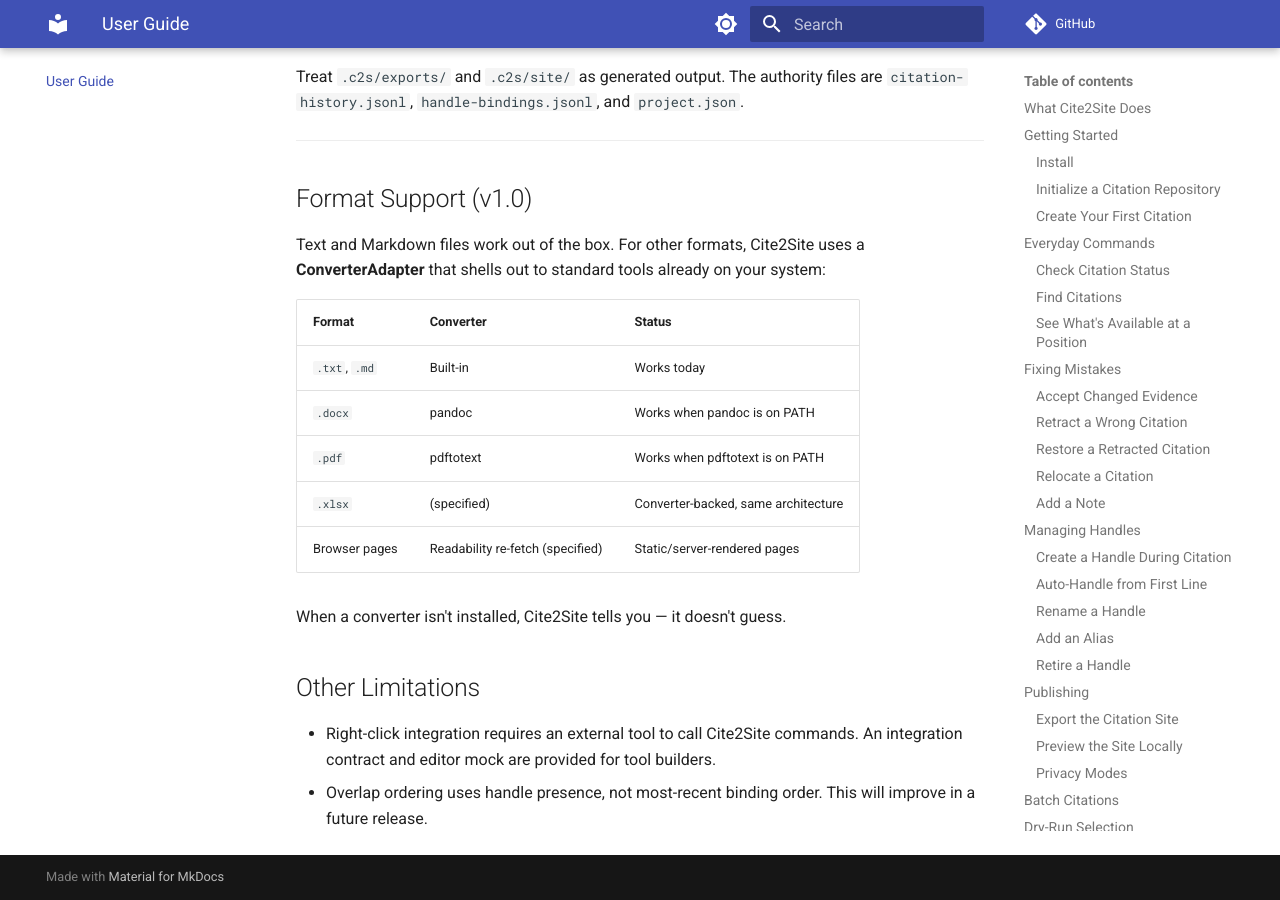
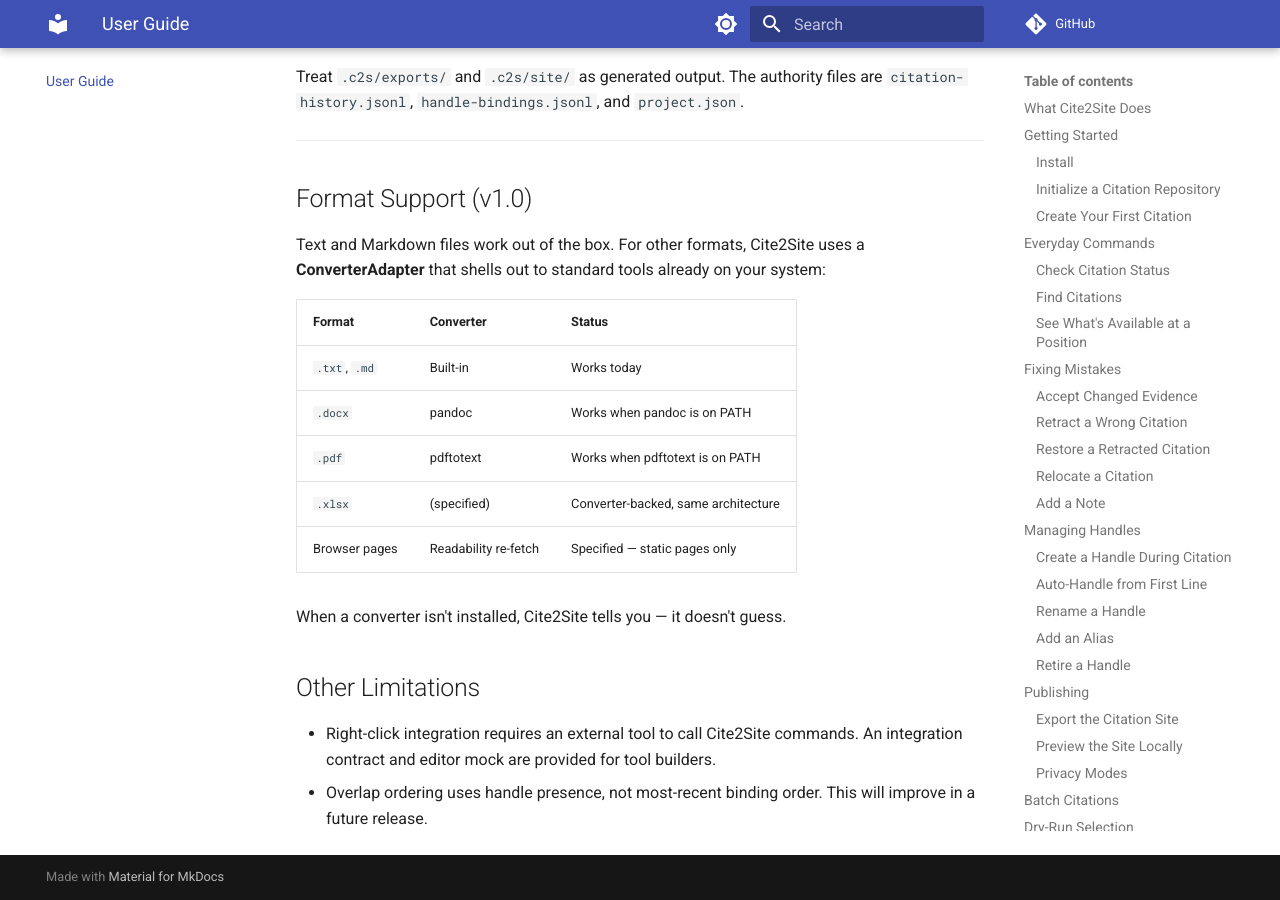
Before and after one commit to paragon-ux/Cite2Site, an MkDocs documentation site: the page built from build-docs/guides/USER_GUIDE.md, in a window 1280 px wide and 900 px high, scrolled down 6577 px. Built offline with MkDocs 1.6.1 and Material for MkDocs 9.7.7, drawn with Linux system fonts in a browser that asks for light colours; comment, search, counter and statistics services are not loaded.

Commit message:
fix: clarify deferred status in USER_GUIDE format table

```diff
--- a/build-docs/guides/USER_GUIDE.md
+++ b/build-docs/guides/USER_GUIDE.md
@@ -333,7 +333,7 @@
 | `.docx` | pandoc | Works when pandoc is on PATH |
 | `.pdf` | pdftotext | Works when pdftotext is on PATH |
 | `.xlsx` | (specified) | Converter-backed, same architecture |
-| Browser pages | Readability re-fetch (specified) | Static/server-rendered pages |
+| Browser pages | Readability re-fetch | Specified — static pages only |
 
 When a converter isn't installed, Cite2Site tells you — it doesn't guess.
 
```
